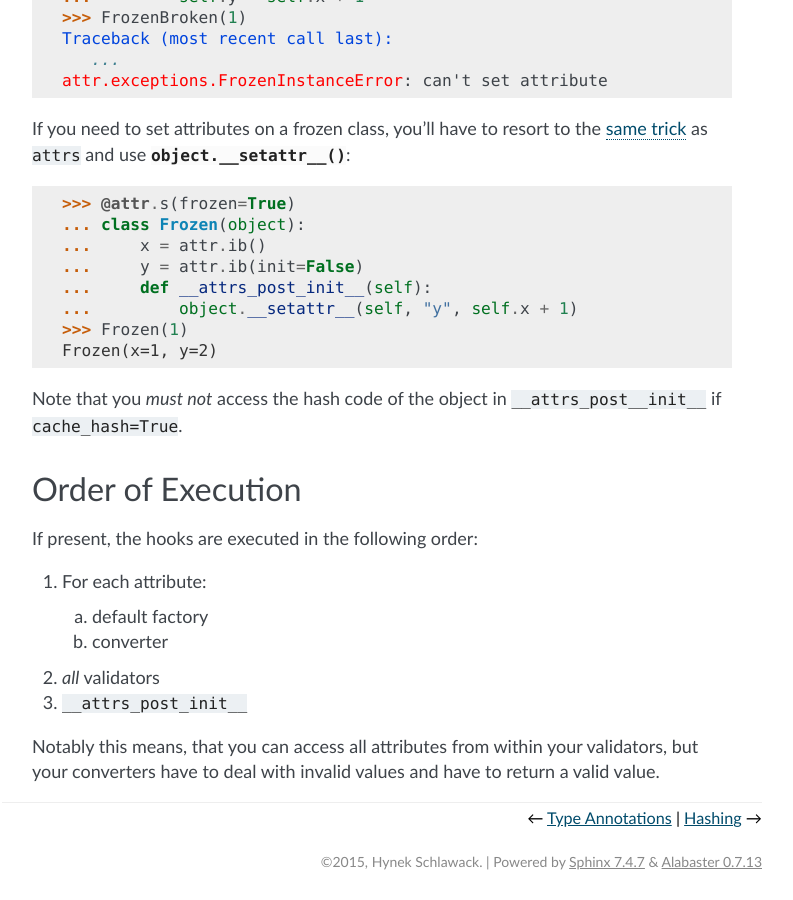
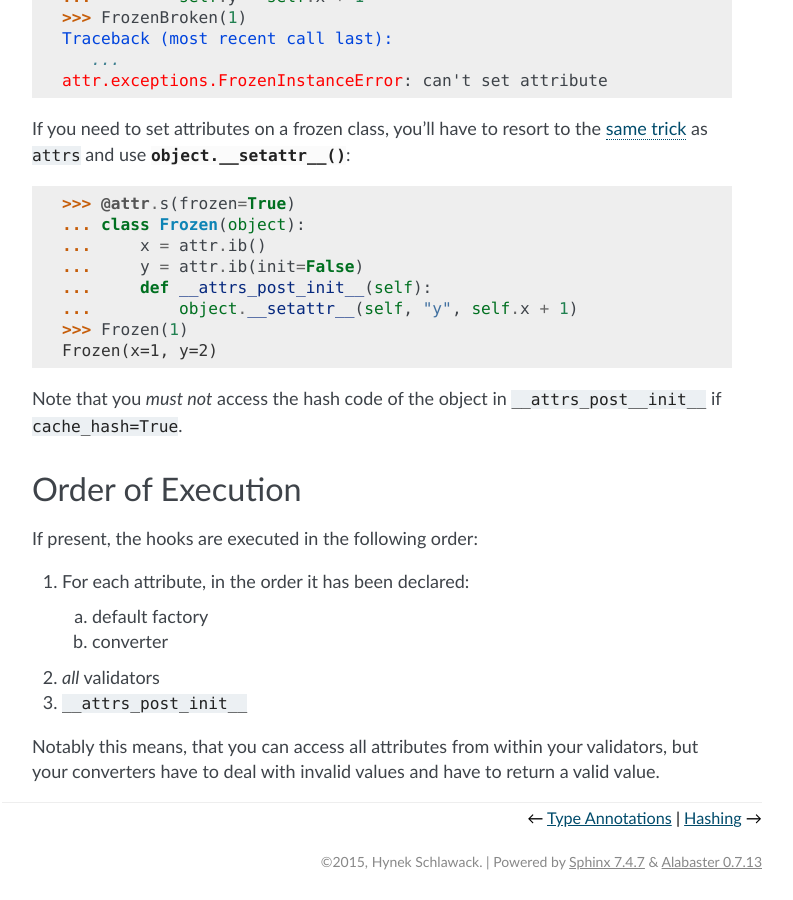
Before and after one commit to python-attrs/attrs, a Sphinx documentation site: the page built from docs/init.rst, in a window 1280 px wide and 900 px high, scrolled down 7287 px. Shown: the whole window, without its empty margins (368-1161 px from the left). Built offline with Sphinx 7.4.7, drawn with Linux system fonts in a browser that asks for light colours.

Commit message:
Clarify attributes are processed in the order of declaration

```diff
--- a/docs/init.rst
+++ b/docs/init.rst
@@ -356,7 +356,7 @@ Order of Execution
 
 If present, the hooks are executed in the following order:
 
-1. For each attribute:
+1. For each attribute, in the order it has been declared:
 
    a. default factory
    b. converter
```
